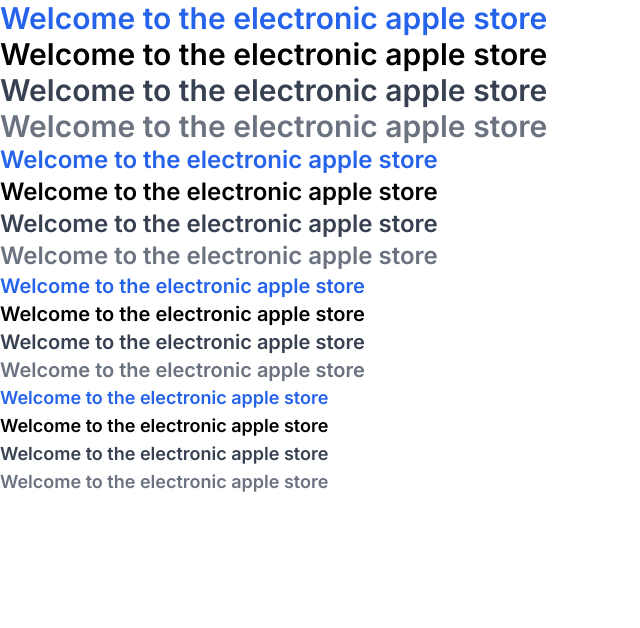
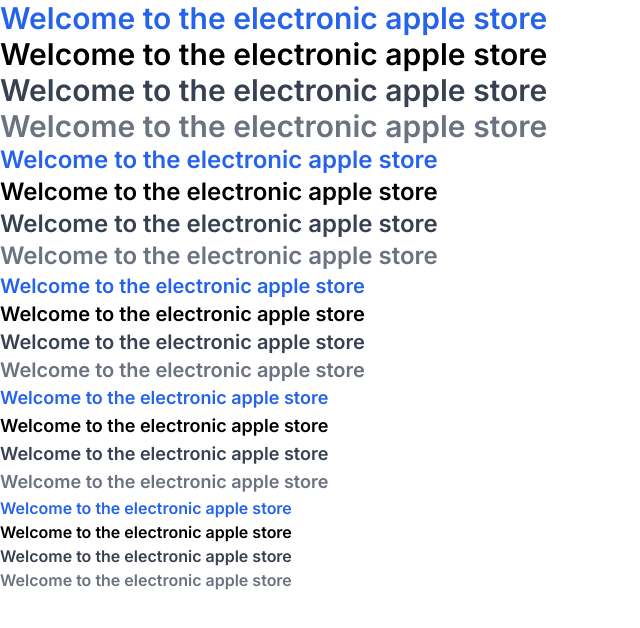
Before and after one commit to mmesomasaint/tempillar, a Next.js app: page /theme/e-apple-store in a window 1280 px wide. Shown: the top 628 px of the page, without its empty margins (0-640 px from the left). Built offline with nearby package versions, Linux system fonts and the light colour scheme.

Commit message:
Feat: Correct & Test text styles

```diff
--- a/app/theme/e-apple-store/pack/elements/text.tsx
+++ b/app/theme/e-apple-store/pack/elements/text.tsx
@@ -99,7 +99,7 @@ export function TextSmall({
 }) {
   return (
     <div
-      className={`text-base font-medium ${primary && 'text-apple-store-pri'} ${
+      className={`text-base font-semibold ${primary && 'text-apple-store-pri'} ${
         faded && 'text-apple-store-faded'
       } ${fadedMax && 'text-apple-store-faded-max'}`}
     >
--- a/app/theme/e-apple-store/page.tsx
+++ b/app/theme/e-apple-store/page.tsx
@@ -1,4 +1,4 @@
-import { TextBase, TextHeader, TextIntro, TextMid } from './pack/elements/text'
+import { TextBase, TextHeader, TextIntro, TextMid, TextSmall } from './pack/elements/text'
 
 export default function AppleStore() {
   return (
@@ -19,6 +19,10 @@ export default function AppleStore() {
       <TextBase>Welcome to the electronic apple store</TextBase>
       <TextBase faded>Welcome to the electronic apple store</TextBase>
       <TextBase fadedMax>Welcome to the electronic apple store</TextBase>
+      <TextSmall primary>Welcome to the electronic apple store</TextSmall>
+      <TextSmall>Welcome to the electronic apple store</TextSmall>
+      <TextSmall faded>Welcome to the electronic apple store</TextSmall>
+      <TextSmall fadedMax>Welcome to the electronic apple store</TextSmall>
     </div>
   )
 }
```
